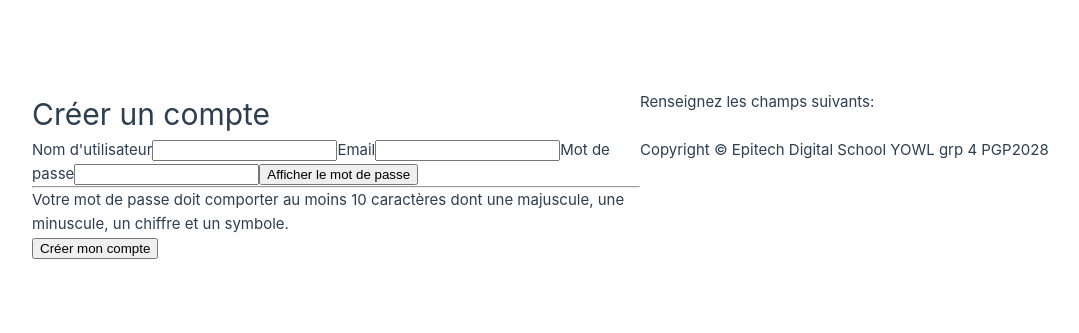
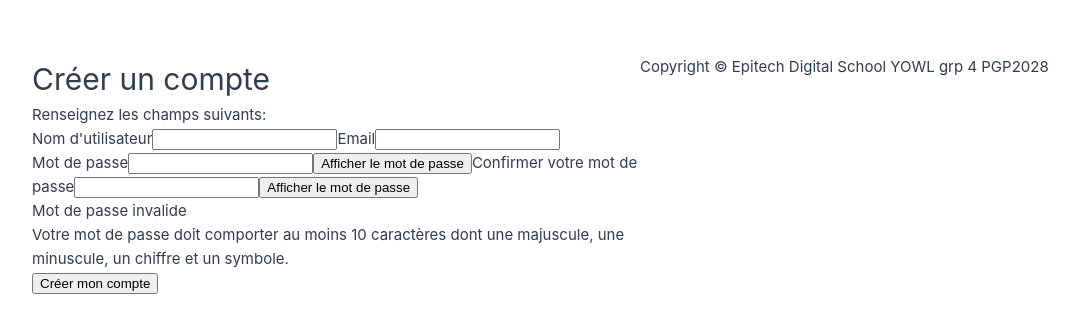
Before and after one commit to theotime2005/YOWL, a Vue app in the folder front/: page /register in a window 1280 px wide. Shown: the part 225-558 px from the top of the page, without its empty margins (0-1079 px from the left). Built offline with nearby package versions, Linux system fonts and the light colour scheme.

Commit message:
Création d'un composant spécifique au mot de passe pour éviter de se retapper tout le code tout le temps

```diff
--- /dev/null
+++ b/front/src/components/Password.vue
@@ -0,0 +1,88 @@
+<script>
+export default {
+  data() {
+    return {
+      password_1: "",
+      password_2: "",
+      is_visible_1: false,
+      is_visible_2: false,
+      passwordType_1: "password",
+      passwordType_2: "password"
+    }
+  },
+  methods: {
+    toggle_hide_password_1() {
+      this.is_visible_1 = !this.is_visible_1;
+      this.passwordType_1 = this.is_visible_1 ? "text" : "password";
+    },
+    toggle_hide_password_2() {
+      this.is_visible_2 = !this.is_visible_2;
+      this.passwordType_2 = this.is_visible_2 ? "text" : "password";
+    },
+    verifierMotDePasse(chaine) {
+      // Vérifier la longueur minimale
+      if (chaine.length < 10) {
+        return false;
+      }
+
+      // Vérifier la présence d'au moins une majuscule et une minuscule
+      let contientMajuscule = false;
+      let contientMinuscule = false;
+      for (let i = 0; i < chaine.length; i++) {
+        if (chaine[i] >= 'A' && chaine[i] <= 'Z') {
+          contientMajuscule = true;
+        } else if (chaine[i] >= 'a' && chaine[i] <= 'z') {
+          contientMinuscule = true;
+        }
+      }
+      if (!contientMajuscule || !contientMinuscule) {
+        return false;
+      }
+
+      // Vérifier la présence d'au moins un chiffre
+      let contientChiffre = /\d/.test(chaine);
+      if (!contientChiffre) {
+        return false;
+      }
+
+      // Vérifier la présence d'au moins un symbole
+      let contientSymbole = /[!@#$%^&*()_+\-=\[\]{};':"\\|,.<>\/?]+/.test(chaine);
+      if (!contientSymbole) {
+        return false;
+      }
+
+      // Si tous les critères sont respectés, retourner true
+      return true;
+    },
+    valid_passwords() {
+      if (this.password_1 === this.password_2 && this.verifierMotDePasse(this.password_1)) {
+        console.log("Mot de passe valide");
+        return true;
+      } else {
+        console.log("Mot de passe invalide");
+        return false;
+      }
+    }
+  }
+}
+</script>
+
+<template>
+  <div>
+    <label for="password">Mot de passe</label>
+    <input :type="passwordType_1" id="password" v-model="password_1" required>
+    <button type="button" @click="toggle_hide_password_1">
+      {{ is_visible_1 ? 'Masquer' : 'Afficher' }} le mot de passe
+    </button>
+    <label for="confirm_password">Confirmer votre mot de passe</label>
+    <input :type="passwordType_2" id="confirm_password" v-model="password_2" required>
+    <button type="button" @click="toggle_hide_password_2">
+      {{ is_visible_2 ? 'Masquer' : 'Afficher' }} le mot de passe
+    </button>
+    <p>{{ valid_passwords() ? 'Mot de passe valide' : 'Mot de passe invalide' }}</p>
+    <p>Votre mot de passe doit comporter au moins 10 caractères dont une majuscule, une minuscule, un chiffre et un symbole.</p>
+  </div>
+</template>
+
+<style scoped>
+</style>
--- a/front/src/router/index.js
+++ b/front/src/router/index.js
@@ -11,12 +11,17 @@ const router = createRouter({
     {
       path: '/register',
       name: 'Créer un compte',
-      component: () => import('@/views/Register.vue')
+      component: () => import('@/views/user/Register.vue')
     },
     {
       path: '/login',
       name: 'Connexion',
-      component: () => import('@/views/Login.vue')
+      component: () => import('@/views/user/Login.vue')
+    },
+    {
+      path: '/forgotpassword',
+      name: 'Mot de passe oublié',
+      component: () => import('@/views/user/forgotPassword.vue')
     },
     {
       path: '/home',
--- a/front/src/views/Register.vue
+++ /dev/null
@@ -1,107 +0,0 @@
-<script>
-export default {
-  data() {
-    return {
-      username: "",
-      email: "",
-      password: "",
-      error_password: "",
-      is_visible: false,
-      passwordType: "password" // Ajout d'une variable pour stocker le type de mot de passe
-    }
-  },
-  methods: {
-    toggle_hide_password() {
-      this.is_visible = !this.is_visible;
-      this.passwordType = this.is_visible ? "text" : "password";
-    },
-    verifierMotDePasse(chaine) {
-      // Vérifier la longueur minimale
-      if (chaine.length < 10) {
-        return false;
-      }
-
-      // Vérifier la présence d'au moins une majuscule et une minuscule
-      let contientMajuscule = false;
-      let contientMinuscule = false;
-      for (let i = 0; i < chaine.length; i++) {
-        if (chaine[i] >= 'A' && chaine[i] <= 'Z') {
-          contientMajuscule = true;
-        } else if (chaine[i] >= 'a' && chaine[i] <= 'z') {
-          contientMinuscule = true;
-        }
-      }
-      if (!contientMajuscule || !contientMinuscule) {
-        return false;
-      }
-
-      // Vérifier la présence d'au moins un chiffre
-      let contientChiffre = /\d/.test(chaine);
-      if (!contientChiffre) {
-        return false;
-      }
-
-      // Vérifier la présence d'au moins un symbole
-      let contientSymbole = /[!@#$%^&*()_+\-=\[\]{};':"\\|,.<>\/?]+/.test(chaine);
-      if (!contientSymbole) {
-        return false;
-      }
-
-      // Si tous les critères sont respectés, retourner true
-      return true;
-    },
-    async confirm_registration() {
-      // On vide tous les messages
-      this.error_password="";
-      if (!this.verifierMotDePasse(this.password)) {
-        this.error_password="Votre mot de passe ne respecte pas les caractéristiques demandés.";
-        return
-      }
-      try {
-        const request_body = {
-          email: this.email,
-          username: this.username,
-          password: this.password
-        };
-        const request = await fetch("http://localhost:8800/api/auth/register", {
-          method: 'POST',
-          headers: {
-            'Content-Type': 'application/json'
-          },
-          body: JSON.stringify(request_body)
-        });
-        if (request.status===200) {
-          console.log("Registration sucessfull.");
-          this.$router.push('/login');
-        }
-      } catch (error) {
-        console.error(error)
-      }
-    }
-  }
-}
-</script>
-
-<template>
-  <h1>Créer un compte</h1>
-  <p>Renseignez les champs suivants:</p>
-  <form @submit.prevent="confirm_registration">
-    <label for="username">Nom d'utilisateur</label>
-    <input type="text" id="username" class="editBox" v-model="username" required>
-    <label for="email">Email</label>
-    <input type="email" class="editBox" id="email" v-model="email" required>
-    <label for="password">Mot de passe</label>
-    <input :type="passwordType" class="editBox" id="password" v-model="password" required>
-    <button type="button" @click="toggle_hide_password">
-      {{ is_visible ? 'Masquer' : 'Afficher' }} le mot de passe
-    </button>
-    <p class="error">{{error_password}}</p>
-    <hr>
-    <p>Votre mot de passe doit comporter au moins 10 caractères dont une majuscule, une minuscule, un chiffre et un symbole.</p>
-    <button type="submit">Créer mon compte</button>
-  </form>
-</template>
-
-<style scoped>
-
-</style>
--- a/front/src/views/Login.vue
+++ b/front/src/views/user/Login.vue
@@ -75,6 +75,7 @@ export default {
       {{ is_visible ? 'Masquer' : 'Afficher' }} le mot de passe
     </button>
     <p>{{message_password}}</p>
+    <button type="button" @click="$router.push('/forgotpassword')">Mot de passe oublié?</button>
     <button type="submit">Connexion</button>
   </form>
 </template>
--- /dev/null
+++ b/front/src/views/user/Register.vue
@@ -0,0 +1,62 @@
+<script>
+import Password from "@/components/Password.vue";
+
+export default {
+  components: {
+    Password
+  },
+  data() {
+    return {
+      username: "",
+      email: "",
+      password: ""
+    }
+  },
+  methods: {
+    async confirm_registration() {
+      const isValid = this.$refs.password.valid_passwords(); // Accès au composant Password via $refs
+      if (!isValid) {
+        return;
+      }
+      try {
+        const request_body = {
+          email: this.email,
+          username: this.username,
+          password: this.password
+        };
+        const request = await fetch("http://localhost:8800/api/auth/register", {
+          method: 'POST',
+          headers: {
+            'Content-Type': 'application/json'
+          },
+          body: JSON.stringify(request_body)
+        });
+        if (request.status === 200) {
+          console.log("Inscription réussie.");
+          this.$router.push('/login');
+        }
+      } catch (error) {
+        console.error(error);
+      }
+    }
+  }
+}
+</script>
+
+<template>
+  <div>
+    <h1>Créer un compte</h1>
+    <p>Renseignez les champs suivants:</p>
+    <form @submit.prevent="confirm_registration">
+      <label for="username">Nom d'utilisateur</label>
+      <input type="text" id="username" class="editBox" v-model="username" required>
+      <label for="email">Email</label>
+      <input type="email" class="editBox" id="email" v-model="email" required>
+      <Password ref="password"/>
+      <button type="submit">Créer mon compte</button>
+    </form>
+  </div>
+</template>
+
+<style scoped>
+</style>
--- /dev/null
+++ b/front/src/views/user/forgotPassword.vue
@@ -0,0 +1,56 @@
+<script>
+export default {
+  data() {
+    return {
+      pageClose: false,
+      email: "",
+      message_email: ""
+    }
+  }, methods: {
+    async ask_reset() {
+      const request_body = {
+        email: this.email
+      };
+      try {
+        const request = await fetch("http://localhost:8800/api/auth/resetpassword", {
+          method: 'POST',
+          headers: {
+            'Content-Type': 'application/json'
+          },
+          body: JSON.stringify(request_body)
+        });
+        if (request.status===200) {
+          this.pageClose = true
+          return
+        } else if (request.status===404) {
+          this.message_email="Votre email n'est pas enregistré.";
+        }
+      } catch (error) {
+        console.error(error)
+        this.message_email="Erreur du serveur, veuillez réessayer ultérieurement"
+      }
+    }
+  }
+}
+</script>
+
+<template>
+<h1>Mot de passe oublié</h1>
+  <div v-if="!pageClose">
+    <p>Entrez votre email pour recevoir un lien afin de réinitialiser votre mot de passe</p>
+    <form @submit.prevent="ask_reset">
+      <label for="email">Email</label>
+      <input type="email" id="email" class="editBox" v-model="email" required>
+      <p class="error">{{message_email}}</p>
+      <button type="submit">Demander la réinitialisation</button>
+    </form>
+  </div>
+  <div v-else>
+    <p>Votre demande a bien été prise en compte. Vous devriez recevoir un lien afin de poursuivre la réinitialisation. Ce lien sera valable durant une heure.</p>
+    <RouterLink to="/">Retour à l'accueil</RouterLink>
+  </div>
+</template>
+
+<style scoped>
+
+</style>
```
Also changed, not shown: 2 other files (tests, documents, lock files or other folders).
